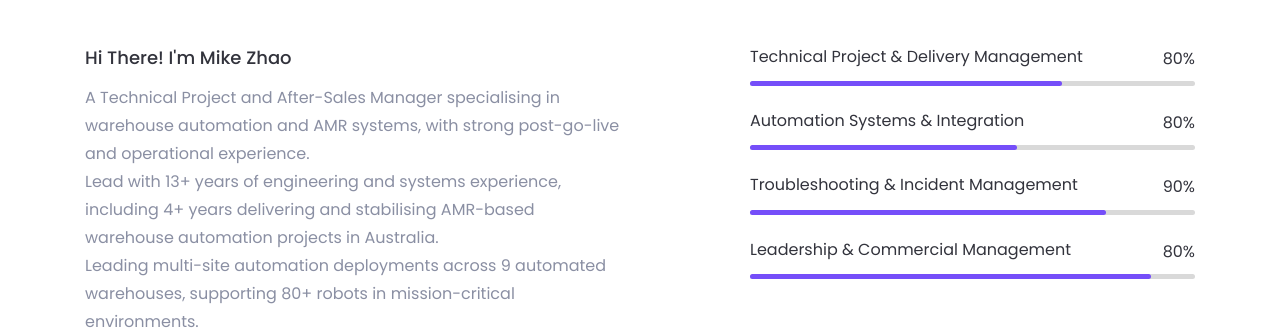
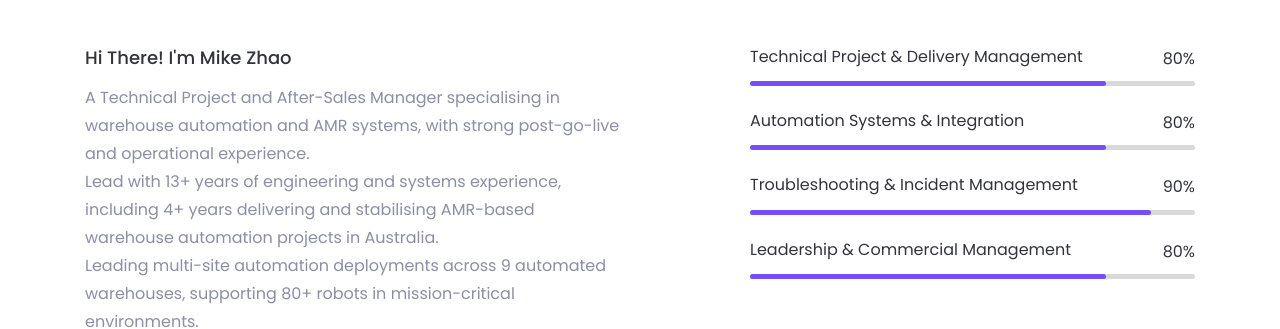
Before and after one commit to MikeZhaoKe/MikeZhao, a plain HTML site: page index.html in a window 1280 px wide. Shown: the part 1106-1435 px from the top of the page. Drawn offline with Linux system fonts and the light colour scheme; files whose address does not match are found by name.

Commit message:
Update index.html

```diff
--- a/index.html
+++ b/index.html
@@ -235,7 +235,7 @@
                             </div>
                             <div class="skill-bar">
                                 <div class="bar-inner">
-                                    <div class="bar progress-line" data-width="70"></div>
+                                    <div class="bar progress-line" data-width="80"></div>
                                 </div>
                             </div>
                         </div> <!-- skill item -->
@@ -251,7 +251,7 @@
                             </div>
                             <div class="skill-bar">
                                 <div class="bar-inner">
-                                    <div class="bar progress-line" data-width="60"></div>
+                                    <div class="bar progress-line" data-width="80"></div>
                                 </div>
                             </div>
                         </div> <!-- skill item -->
@@ -267,7 +267,7 @@
                             </div>
                             <div class="skill-bar">
                                 <div class="bar-inner">
-                                    <div class="bar progress-line" data-width="80"></div>
+                                    <div class="bar progress-line" data-width="90"></div>
                                 </div>
                             </div>
                         </div> <!-- skill item -->
@@ -283,7 +283,7 @@
                             </div>
                             <div class="skill-bar">
                                 <div class="bar-inner">
-                                    <div class="bar progress-line" data-width="90"></div>
+                                    <div class="bar progress-line" data-width="80"></div>
                                 </div>
                             </div>
                         </div> <!-- skill item -->
```
